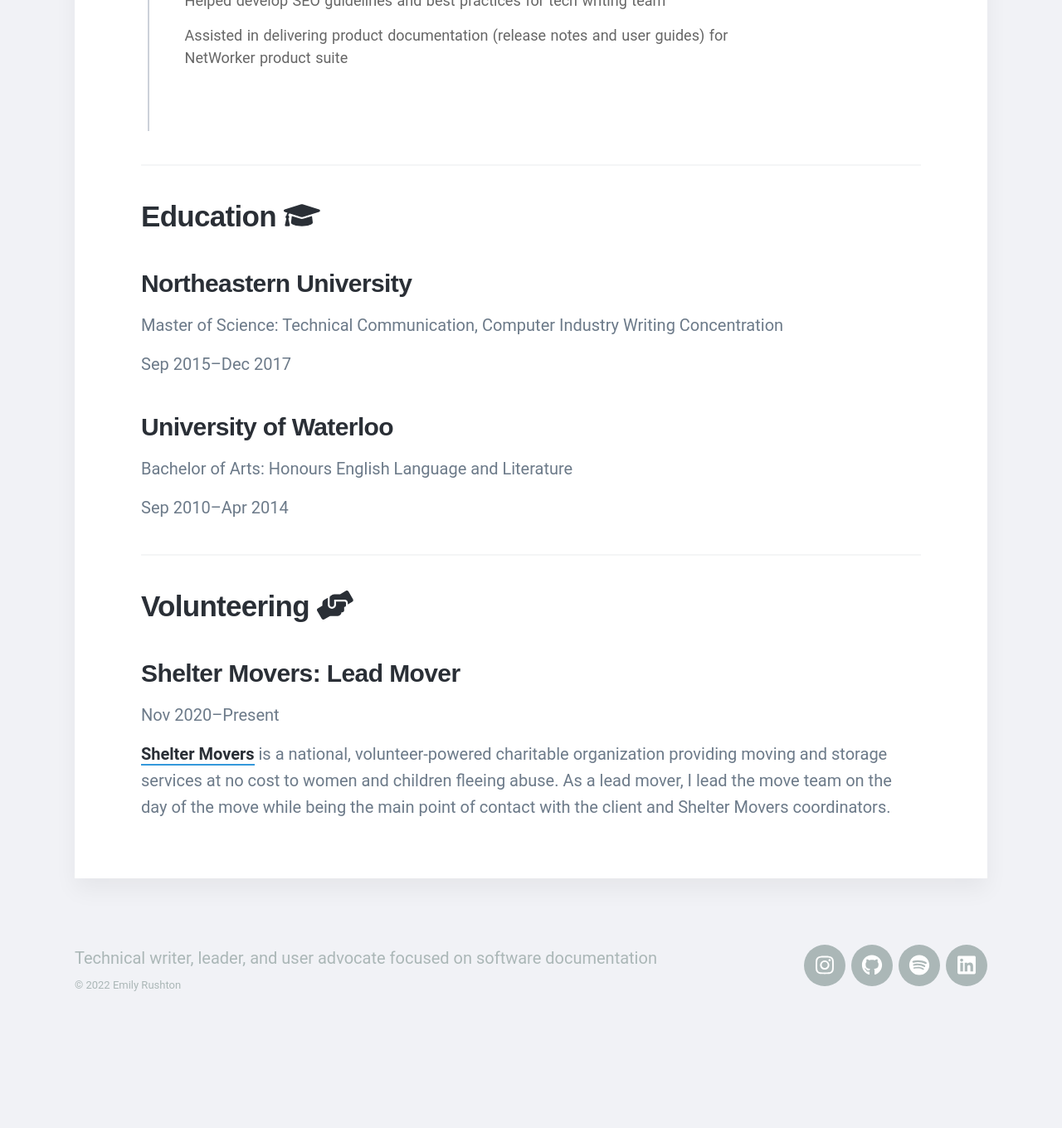
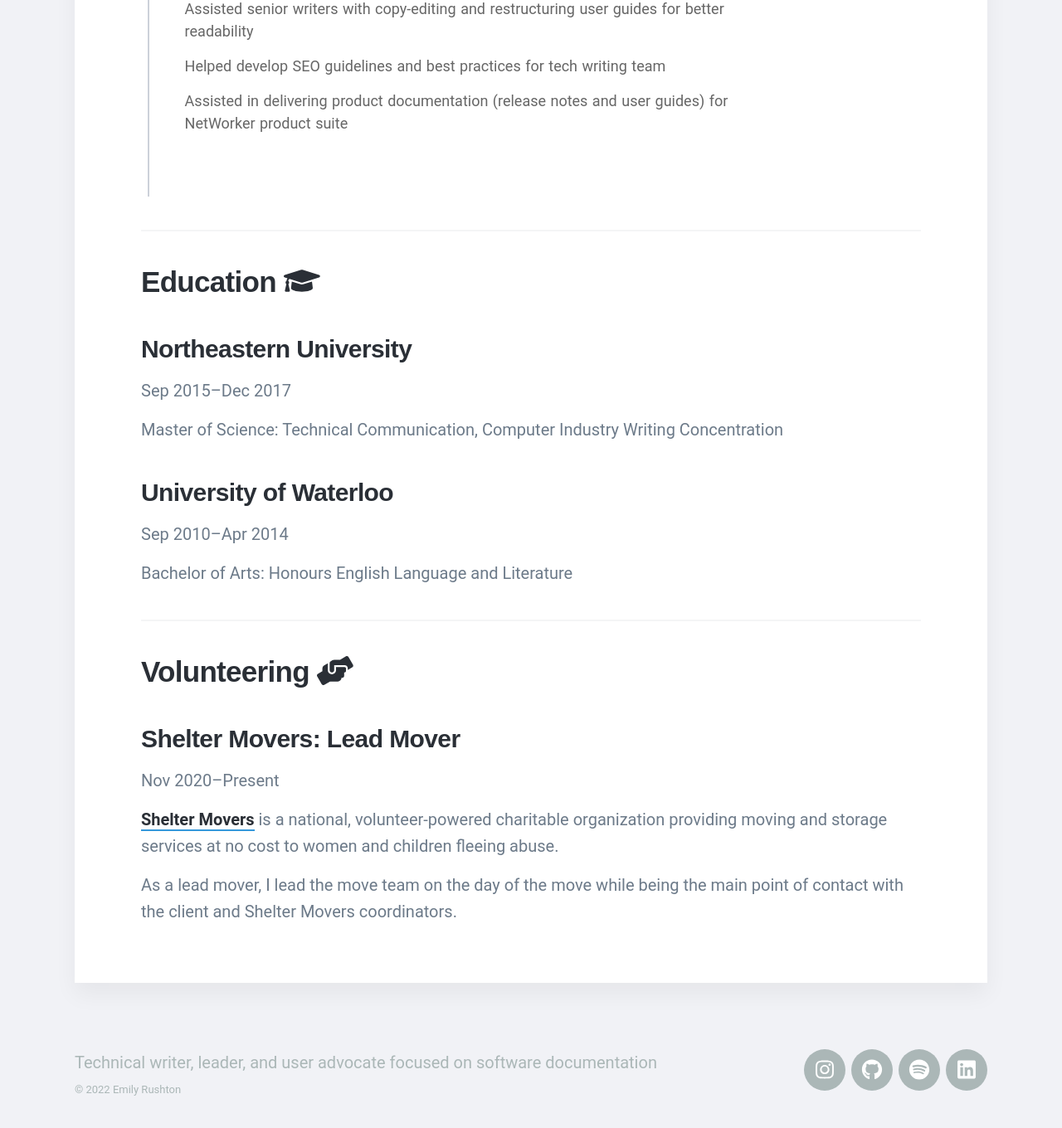
Before and after one commit to emilyrushton/emilyrushton.github.io, a Jekyll site: the page built from index.html, in a window 1280 px wide and 1400 px high, scrolled down 2848 px. Shown: the top 1360 px of the window at 83% size. Built offline with Jekyll 4.4.1, drawn with Linux system fonts in a browser that asks for light colours; nearby versions of some CDN libraries; some web fonts are replaced; before the commit the page ends 4122 px from its top, so only the background shows below that; some of the changed text lies outside the part shown.

Commit message:
Update index.html

```diff
--- a/index.html
+++ b/index.html
@@ -97,7 +97,10 @@
 						         <p>Acted as a local DITA XML architect, helping team resolve structured authoring issues and performing standards-reviews of documentation</p>
 						         <p>Executed significant reorganizations of user guides, including auditing and cleaning-up redundant and outdated content</p>
 						         <p>Lead role in Dell EMC Burlington culture team, planning social events and volunteer days</p>
-						         <p>Member of Health & Safety team</p>
+						         <p>Member of Health & Safety Committee</p>
+						         <ul>
+						         	<li>Delivered documentation for multiple products with concurrent release schedules in an Agile environment</li>
+						         </ul>
 						      </div>
 						  </div>
    						<div class="timeline-block">
@@ -116,18 +119,19 @@
 				<div>
 					<h2>Education <i class="fas fa-graduation-cap"></i></i></h2>
 					<h3>Northeastern University</h3>
+					<p>Sep 2015–Dec 2017</p>
 					<p>Master of Science: Technical Communication, Computer Industry Writing Concentration</p>
-					<p>Sep 2015–Dec 2017</p>
 					<h3>University of Waterloo</h3>
+					<p>Sep 2010–Apr 2014</p>
 					<p>Bachelor of Arts: Honours English Language and Literature</p>
-					<p>Sep 2010–Apr 2014</p>
 				</div>
 				<hr>
 				<div>
 					<h2>Volunteering <i class="fas fa-hands-helping"></i></h2>
 					<h3>Shelter Movers: Lead Mover</h3>
 					<p>Nov 2020–Present</p>
-					<p><a href="https://www.sheltermovers.com/">Shelter Movers</a> is a national, volunteer-powered charitable organization providing moving and storage services at no cost to women and children fleeing abuse. As a lead mover, I lead the move team on the day of the move while being the main point of contact with the client and Shelter Movers coordinators.</p>
+					<p><a href="https://www.sheltermovers.com/">Shelter Movers</a> is a national, volunteer-powered charitable organization providing moving and storage services at no cost to women and children fleeing abuse.</p>
+					<p>As a lead mover, I lead the move team on the day of the move while being the main point of contact with the client and Shelter Movers coordinators.</p>
 				</div>
 			</article>
 	</div>
```
